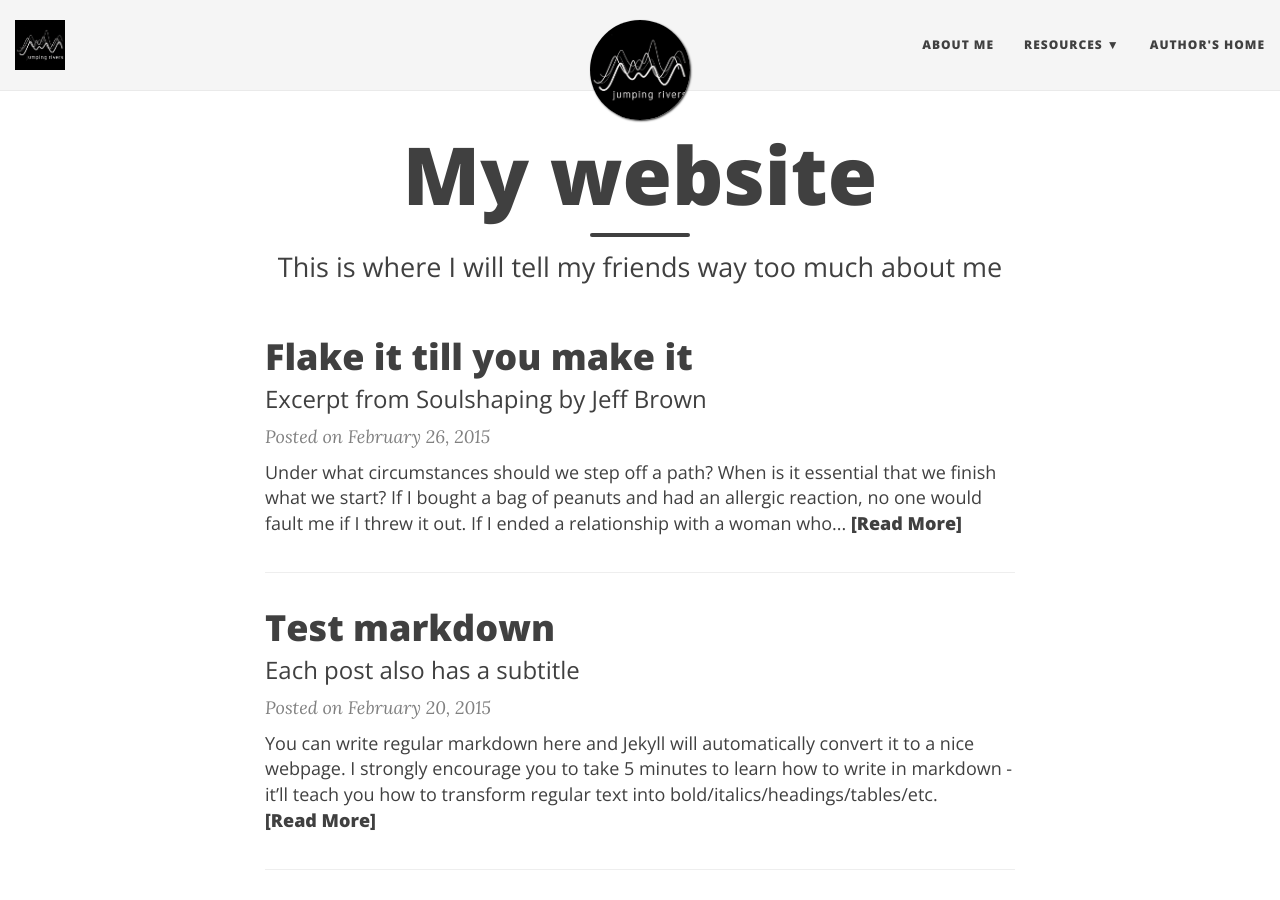
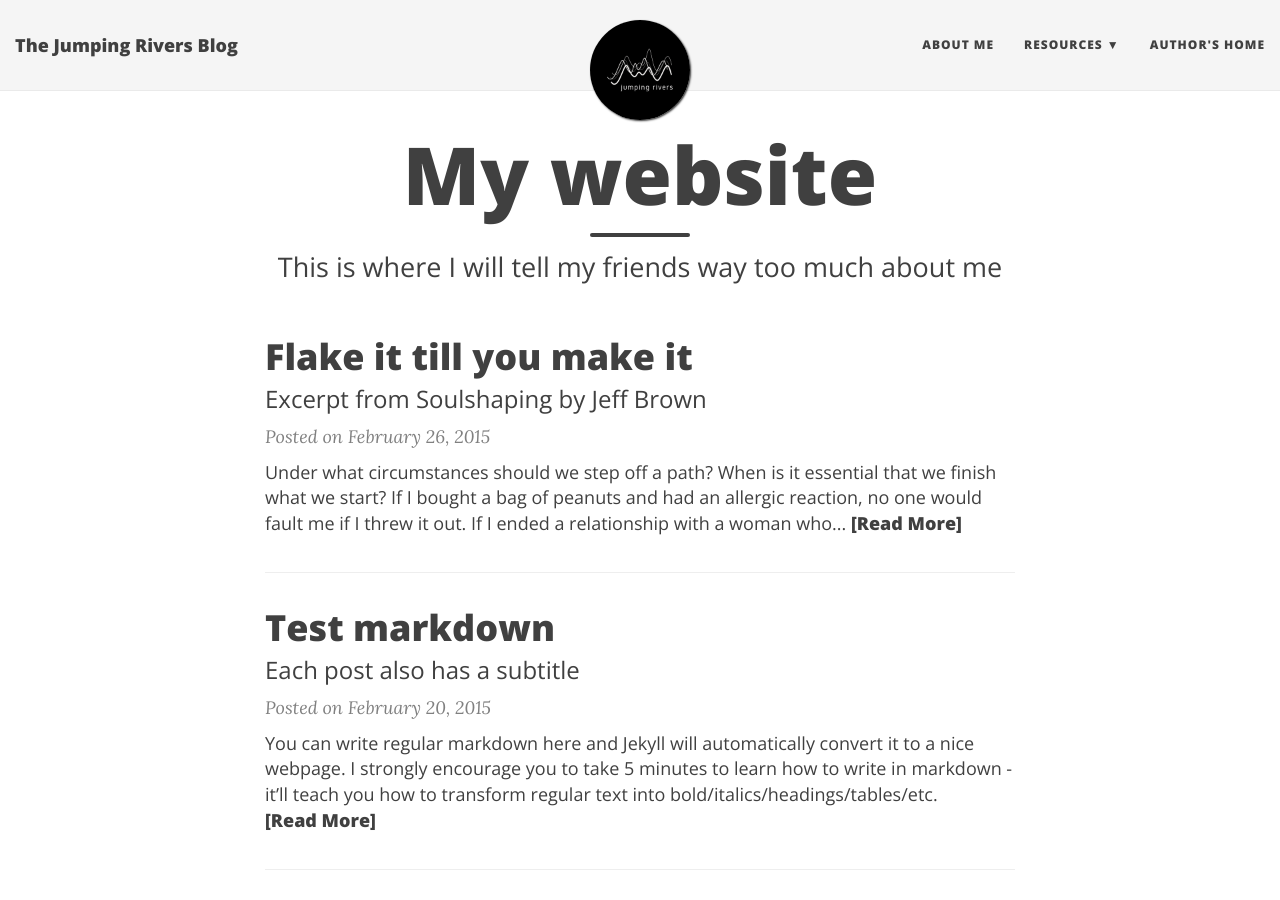
Before and after one commit to jumpingrivers-blog/jumpingrivers-blog.github.io, a Jekyll site: the page built from index.html, in a window 1280 px wide and 900 px high. Built offline with Jekyll 4.4.1, drawn with Linux system fonts in a browser that asks for light colours; nearby versions of some CDN libraries; the list of posts is cut into pages by our own code.

```diff
--- a/_config.yml
+++ b/_config.yml
@@ -36,7 +36,7 @@
 
 # If you want to have an image logo in the top-left corner instead of the title text,
 # then specify the following parameter
-title-img: /img/logo-icon.png
+#title-img: /img/logo-icon.png
 
 # --- Footer options --- #
 
```
Also changed, not shown: img/logo-icon.png.
